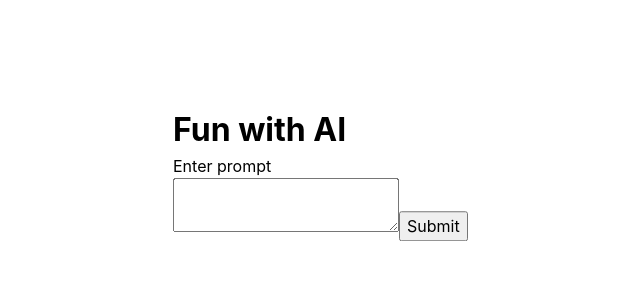
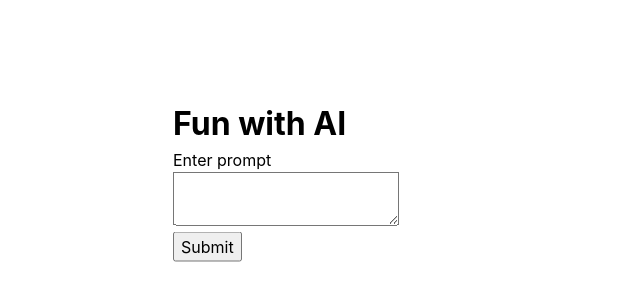
Before and after one commit to RonLHead/rlh-fun-with-ai, a React (Create React App) app: page / in a window 1280 px wide. Shown: the part 60-360 px from the top of the page, without its empty margins (147-787 px from the left). Built offline with nearby package versions, Linux system fonts and the light colour scheme.

Commit message:
Set up Form component

```diff
--- a/src/components/Form/Form.js
+++ b/src/components/Form/Form.js
@@ -24,7 +24,7 @@ class Form extends Component {
     render() {
         return(
             <form>
-                <p>Enter prompt</p>
+                <p className='prompt-heading'>Enter prompt</p>
                 <div className='input-container'>
                     <textarea
                         className='prompt-input'
@@ -33,9 +33,11 @@ class Form extends Component {
                         value={this.setState.prompt}
                         onChange={e => this.handleChange(e)}
                     />
+                <div className='button-container'>
                     <button className='submit-button' onClick={e => this.handleSubmit(e)}>
                         Submit
                     </button>
+                </div>
                 </div>
             </form>
         )
```
